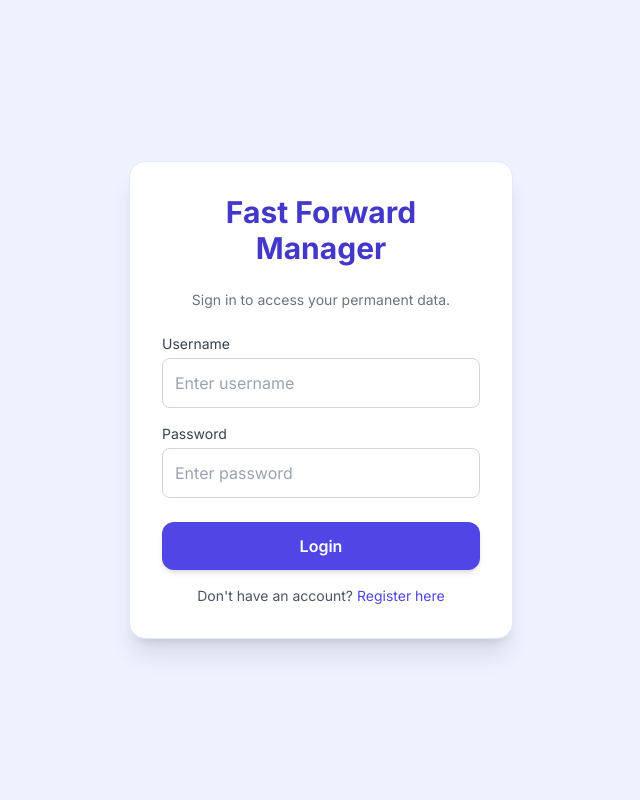
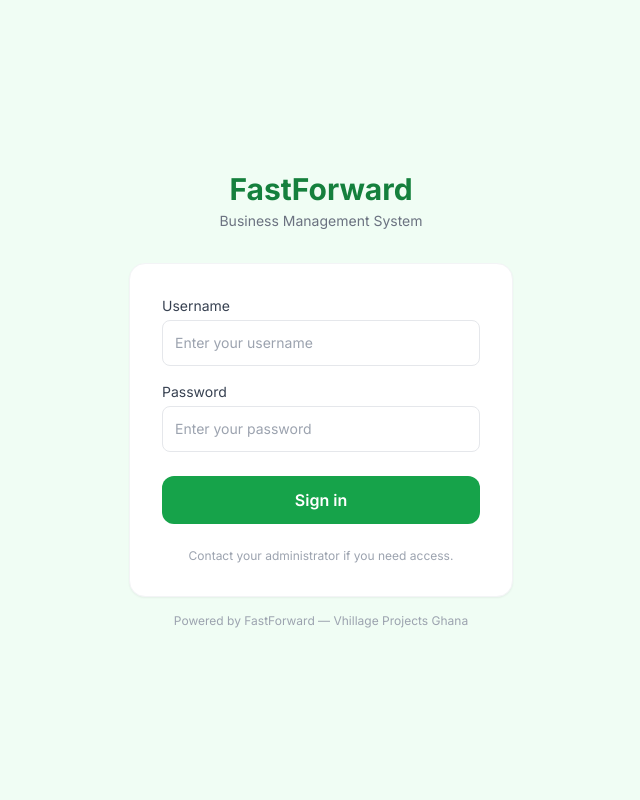
Before and after one commit to Vhillage-Ticha/fastforward, a Flask app: page /login in a window 1280 px wide. Shown: the whole page, without its empty margins (319-959 px from the left). Run offline with Flask 3, Linux system fonts and the light colour scheme; some libraries are stand-ins or nearby versions.

Commit message:
disable public registration and add change password

```diff
--- a/app.py
+++ b/app.py
@@ -20,26 +20,8 @@ def login_required(f):
 
 @app.route('/register', methods=['GET', 'POST'])
 def register():
-    if request.method == 'POST':
-        username = request.form['username'].strip()
-        password = request.form['password']
-        if not username or not password:
-            flash('Username and password are required.', 'danger')
-            return redirect(url_for('register'))
-        hashed_password = generate_password_hash(password)
-        conn = get_db_connection()
-        try:
-            cursor = conn.cursor()
-            cursor.execute('INSERT INTO users (username, password) VALUES (%s, %s)', (username, hashed_password))
-            conn.commit()
-            flash('Registration successful! Please log in.', 'success')
-            return redirect(url_for('login'))
-        except Exception:
-            conn.rollback()
-            flash('Username already exists. Please choose a different one.', 'danger')
-        finally:
-            conn.close()
-    return render_template('Register.html')
+    flash('Registration is by invitation only. Contact your administrator.', 'danger')
+    return redirect(url_for('login'))
 
 @app.route('/login', methods=['GET', 'POST'])
 def login():
@@ -65,6 +47,35 @@ def logout():
     session.clear()
     flash('You have been logged out.', 'info')
     return redirect(url_for('login'))
+
+@app.route('/change-password', methods=['GET', 'POST'])
+@login_required
+def change_password():
+    if request.method == 'POST':
+        current_password = request.form.get('current_password')
+        new_password = request.form.get('new_password')
+        confirm_password = request.form.get('confirm_password')
+        if new_password != confirm_password:
+            flash('New passwords do not match.', 'danger')
+            return redirect(url_for('change_password'))
+        if len(new_password) < 6:
+            flash('Password must be at least 6 characters.', 'danger')
+            return redirect(url_for('change_password'))
+        conn = get_db_connection()
+        cursor = conn.cursor()
+        cursor.execute('SELECT password FROM users WHERE id = %s', (session['user_id'],))
+        user = cursor.fetchone()
+        if not user or not check_password_hash(user['password'], current_password):
+            flash('Current password is incorrect.', 'danger')
+            conn.close()
+            return redirect(url_for('change_password'))
+        new_hashed = generate_password_hash(new_password)
+        cursor.execute('UPDATE users SET password = %s WHERE id = %s', (new_hashed, session['user_id']))
+        conn.commit()
+        conn.close()
+        flash('Password updated successfully!', 'success')
+        return redirect(url_for('dashboard'))
+    return render_template('change_password.html')
 
 @app.route('/')
 @login_required
--- a/templates/Login.html
+++ b/templates/Login.html
@@ -3,25 +3,28 @@
 <head>
     <meta charset="UTF-8">
     <meta name="viewport" content="width=device-width, initial-scale=1.0">
-    <title>Login - FF Manager</title>
+    <title>Login - FastForward</title>
     <script src="https://cdn.tailwindcss.com"></script>
     <link href="https://fonts.googleapis.com/css2?family=Inter:wght@400;600;700&display=swap" rel="stylesheet">
     <style>
-        /* Base styling from your original file */
-        body { font-family: 'Inter', sans-serif; background-color: #eef2ff; }
+        body { font-family: 'Inter', sans-serif; background-color: #f0fdf4; }
     </style>
 </head>
 <body class="flex items-center justify-center min-h-screen p-4">
-    <div class="w-full max-w-sm bg-white p-8 rounded-2xl shadow-xl border border-indigo-100">
-        <h1 class="text-3xl font-extrabold text-center text-indigo-700 mb-6">Fast Forward Manager</h1>
-        <p class="text-center text-sm text-gray-500 mb-6">Sign in to access your permanent data.</p>
+    <div class="w-full max-w-sm">
 
-        <!-- Flash Messages -->
+        <div class="text-center mb-8">
+            <h1 class="text-3xl font-extrabold text-green-700">FastForward</h1>
+            <p class="text-gray-500 text-sm mt-1">Business Management System</p>
+        </div>
+
+        <div class="bg-white p-8 rounded-2xl shadow-sm border border-gray-100">
+
             {% with messages = get_flashed_messages(with_categories=true) %}
                 {% if messages %}
                     <ul class="mb-4">
                     {% for category, message in messages %}
-                    <li class="p-3 rounded-lg text-sm
+                        <li class="p-3 rounded-lg text-sm mb-2
                             {% if category == 'success' %}bg-green-100 text-green-800
                             {% elif category == 'danger' or category == 'error' %}bg-red-100 text-red-800
                             {% else %}bg-blue-100 text-blue-800{% endif %}">
@@ -36,28 +39,31 @@
                 <div class="mb-4">
                     <label for="username" class="block text-sm font-medium text-gray-700 mb-1">Username</label>
                     <input type="text" id="username" name="username" required
-                       class="w-full p-3 border border-gray-300 rounded-lg focus:ring-indigo-500 focus:border-indigo-500 transition duration-150"
-                       placeholder="Enter username">
+                           class="w-full p-3 border border-gray-200 rounded-lg focus:ring-green-500 focus:border-green-500 text-sm transition duration-150"
+                           placeholder="Enter your username">
                 </div>
                 <div class="mb-6">
                     <label for="password" class="block text-sm font-medium text-gray-700 mb-1">Password</label>
                     <input type="password" id="password" name="password" required
-                       class="w-full p-3 border border-gray-300 rounded-lg focus:ring-indigo-500 focus:border-indigo-500 transition duration-150"
-                       placeholder="Enter password">
+                           class="w-full p-3 border border-gray-200 rounded-lg focus:ring-green-500 focus:border-green-500 text-sm transition duration-150"
+                           placeholder="Enter your password">
                 </div>
                 <button type="submit"
-                    class="w-full bg-indigo-600 hover:bg-indigo-700 text-white font-semibold py-3 rounded-xl transition duration-150 ease-in-out shadow-md hover:shadow-lg">
-                Login
+                        class="w-full bg-green-600 hover:bg-green-700 text-white font-semibold py-3 rounded-xl transition duration-150 ease-in-out">
+                    Sign in
                 </button>
             </form>
 
-        <!-- REGISTRATION LINK -->
-        <p class="mt-4 text-center text-sm text-gray-600">
-            Don't have an account?
-            <a href="{{ url_for('register') }}" class="font-medium text-indigo-600 hover:text-indigo-500">
-                Register here
-            </a>
+            <p class="mt-6 text-center text-xs text-gray-400">
+                Contact your administrator if you need access.
             </p>
+
+        </div>
+
+        <p class="text-center text-xs text-gray-400 mt-4">
+            Powered by FastForward &mdash; Vhillage Projects Ghana
+        </p>
+
     </div>
 </body>
 </html>
```
Lines whose indentation alone changed are shown as unchanged.
